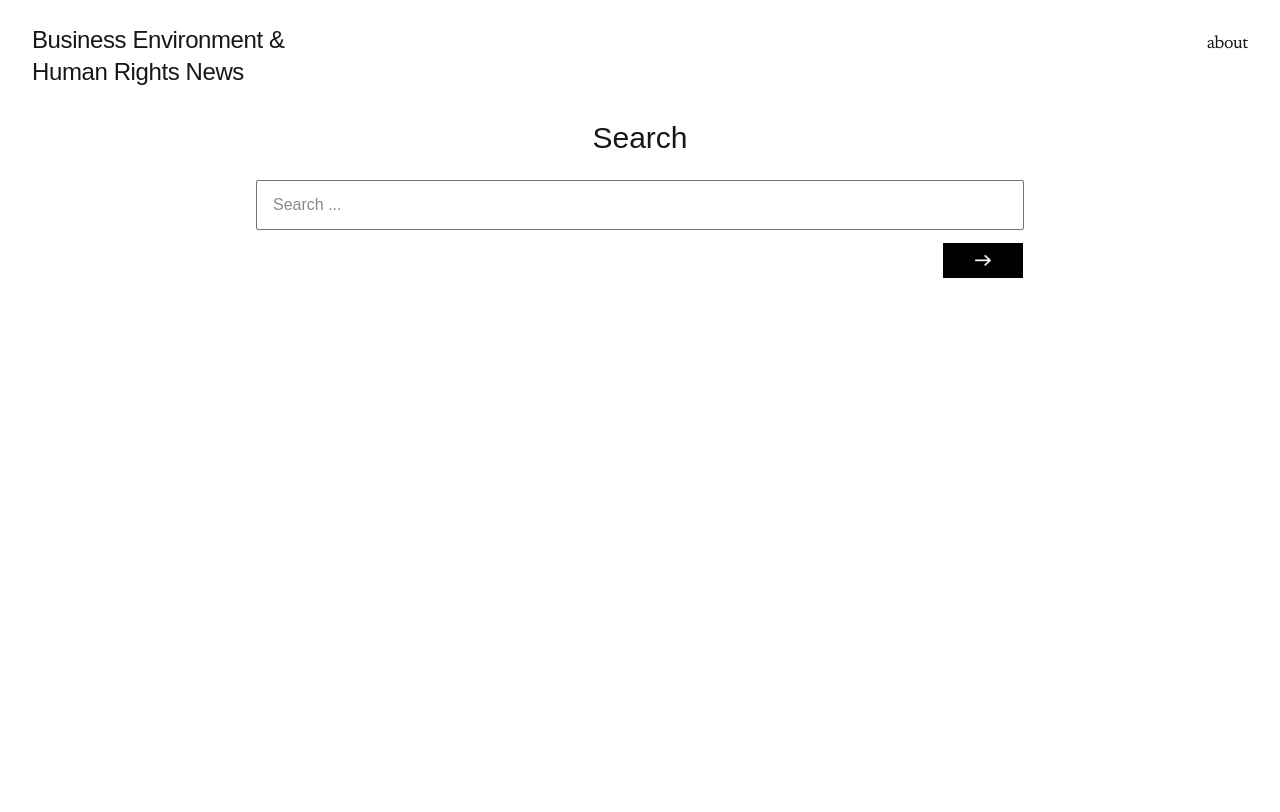
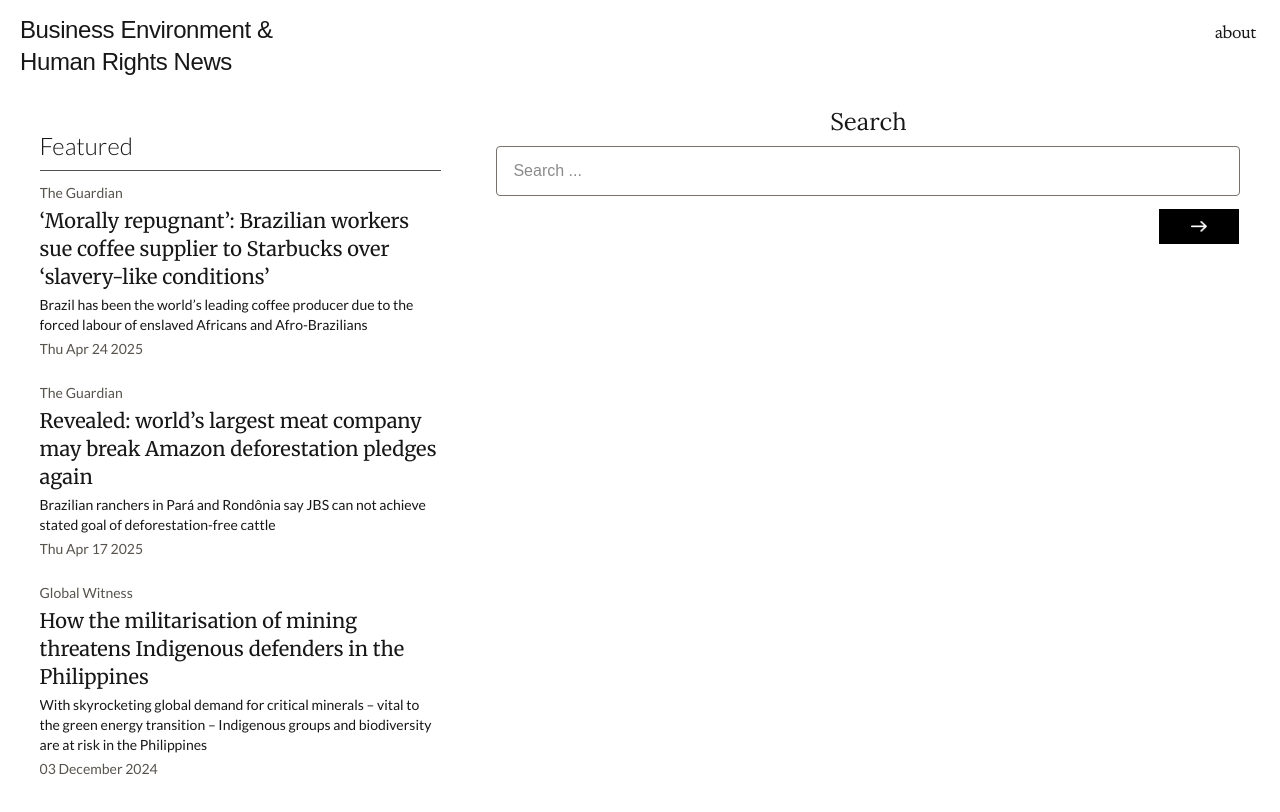
Before and after one commit to mattphillips-one/behr-news-app, a Next.js app: page / in a window 1280 px wide. Shown: the top 812 px of the page. Built offline with nearby package versions, Linux system fonts and the light colour scheme; a web font is replaced by a local one.

Commit message:
Added featured section

```diff
--- a/src/app/about/page.tsx
+++ b/src/app/about/page.tsx
@@ -2,13 +2,13 @@ import { fonts } from '@/app/components/ui/fonts';
 
 export default function AboutPage() {
   return (
-    <section className='flex flex-col items-center gap-6 px-4'>
+    <section className='flex flex-col items-center gap-6 px-4 mt-6 md:mt-0'>
       <h1 className={`${fonts.ovo} text-3xl`}>About this project</h1>
       <p className={`${fonts.stix} max-w-3xl text-lg/7 text-justify`}>
         Business Environment & Human Rights News is an issue-focused search engine that hopes to
         increase the visibility of environmental and human rights reporting.
         This project is still in beta and continues to be updated to source the best and
-        most relevant journalism of some of humanity's worst crimes.
+        most relevant journalism for some of humanity's worst crimes.
       </p>
       <p className={`${fonts.ovo} justify-self-end mt-20`}>
         This project was created by <a className='text-blue-600'
--- /dev/null
+++ b/src/app/components/FeaturedList.tsx
@@ -0,0 +1,44 @@
+import { NewsItem } from "../types/types";
+import Card from "./ui/Card";
+import { fonts } from "./ui/fonts";
+
+export default function FeaturedList() {
+
+  // Fetch from database?
+  const featuredItems: NewsItem[] = [
+    {
+    pubId: 'The Guardian',
+    title: '‘Morally repugnant’: Brazilian workers sue coffee supplier to Starbucks over ‘slavery-like conditions’',
+    url: 'https://www.theguardian.com/world/2025/apr/24/starbucks-brazil-coffee-forced-labour',
+    description: 'Brazil has been the world’s leading coffee producer due to the forced labour of enslaved Africans and Afro-Brazilians',
+    pubDate: 'Thu Apr 24 2025'
+    },
+    {
+      pubId: "The Guardian",
+      title: "Revealed: world’s largest meat company may break Amazon deforestation pledges again",
+      url: "https://www.theguardian.com/environment/2025/apr/17/revealed-worlds-largest-meat-company-jbs-may-break-amazon-deforestation-pledges-again",
+      description: "Brazilian ranchers in Pará and Rondônia say JBS can not achieve stated goal of deforestation-free cattle",
+      pubDate: "Thu Apr 17 2025"
+    },
+    {
+      pubId: 'Global Witness',
+      title: 'How the militarisation of mining threatens Indigenous defenders in the Philippines',
+      description: 'With skyrocketing global demand for critical minerals – vital to the green energy transition – Indigenous groups and biodiversity are at risk in the Philippines',
+      url: 'https://globalwitness.org/en/campaigns/land-and-environmental-defenders/how-the-militarisation-of-mining-threatens-indigenous-defenders-in-the-philippines/',
+      pubDate: '03 December 2024'
+    }
+  ];
+
+  return (
+    <section className='flex snap-x snap-mandatory overflow-x-scroll md:flex-col gap-6'>
+      {featuredItems.map((newsItem: NewsItem, i: number) => {
+        return (
+          <div className="snap-center min-w-xs"
+            key={i}>
+            <Card item={newsItem}/>
+          </div>
+        );
+      })}
+    </section>
+  );
+}
--- a/src/app/components/CardList.tsx
+++ b/src/app/components/SearchResults.tsx
@@ -1,5 +1,6 @@
-import Card from '@/app/components/ui/Card';
 import { NewsItem } from '@/app/types/types';
+import CardList from '@/app/components/ui/CardList';
+import Card from './ui/Card';
 
 
 /*
@@ -7,15 +8,20 @@ import { NewsItem } from '@/app/types/types';
   - Creative Card display
 */
 
-export default async function CardList({ query }: { query: string }) {
+export default async function SearchResults({ query, log }: { query: string, log: boolean }) {
   const port = 'https://behr-api.onrender.com';
   const response = await fetch(`${port}/search?query=${query}`);
   const { results } = await response.json();
+  const newsItems = results ?? [];
+
+  if (log) {
+    console.log(results);
+  }
 
   return (
-    <section className='max-w-3xl self-center'>
-      <ul className='flex flex-col gap-6 md:mr-[10%]'>
-        {results?.map((newsItem: NewsItem, i: number) => {
+    <section className=''>
+      <ul className={`flex flex-col gap-6`}>
+        {newsItems.map((newsItem: NewsItem, i: number) => {
           return (
             <li key={i}>
               <Card item={newsItem}/>
--- a/src/app/components/nav.tsx
+++ b/src/app/components/nav.tsx
@@ -23,13 +23,13 @@ export function Navbar() {
   }
 
   return (
-    <aside className="tracking-tight flex justify-between mb-10 md:mb-5">
-      <div className="px-2 w-full lg:sticky lg:top-20">
+    <aside className="tracking-tight flex justify-between mb-5">
+      <div className="w-full lg:sticky lg:top-20">
         <nav
           className="flex flex-row items-baseline justify-between relative px-0 pb-0 fade md:overflow-auto scroll-pr-6 md:relative"
           id="nav"
         >
-          <a href='/' className={`${fonts.ovo} max-w-[50%] lg:max-w-xs text-xl lg:text-2xl m-3`}>Business Environment & Human Rights News</a>
+          <a href='/' className={`${fonts.ovo} max-w-[50%] lg:max-w-xs text-xl lg:text-2xl`}>Business Environment & Human Rights News</a>
           <div className="flex flex-row space-x-0">
             <Link
               key={'/search'}
@@ -41,7 +41,7 @@ export function Navbar() {
             <Link
               key={'/about'}
               href={'/about'}
-              className={`${fonts.newsreader} text-lg hover:text-neutral-800 hover:underline dark:hover:text-neutral-200 flex align-middle relative py-1 px-2 m-1`}
+              className={`${fonts.newsreader} text-lg hover:text-neutral-800 hover:underline dark:hover:text-neutral-200 flex align-middle relative py-1 ml-2 m-1`}
             >
               about
             </Link>
--- a/src/app/components/search.tsx
+++ b/src/app/components/search.tsx
@@ -29,9 +29,9 @@ export default function Search({ placeholder }: {placeholder: string}) {
   return (
     <div className='flex flex-col w-full'>
       <form onSubmit={handleSearch}
-      className='flex flex-col w-full max-w-3xl self-center gap-3'>
+      className='flex flex-col w-full self-center gap-3'>
         <input
-          className='w-full p-4 py-3 outline-none border-[0.5px] border-stone-500 rounded-xs focus:border-stone-800 focus:ring-1 focus:ring-stone-200
+          className='w-full p-4 py-3 outline-none border-[0.5px] border-stone-500 rounded-sm focus:border-stone-800 focus:ring-1 focus:ring-stone-200
             dark:border-stone-100'
           placeholder={placeholder}
           onChange={(e) => setQuery(e.target.value)}
--- a/src/app/components/ui/Card.tsx
+++ b/src/app/components/ui/Card.tsx
@@ -9,16 +9,16 @@ export default function Card({ item }: {item: NewsItem}) {
       target='_blank'
     >
       <div>
-        <p className={`text-sm text-stone-600 dark:invert`}>{item.pubId}</p>
+        <p className={`${fonts.lato} text-sm md:text-md text-stone-600 dark:invert`}>{item.pubId}</p>
       </div>
       <div>
-        <h2 className={`${fonts.merriweather} text-xl font-bold group-hover:underline decoration-1`}>{item.title}</h2>
+        <h2 className={`${fonts.merriweather} text-md md:text-xl group-hover:underline decoration-1`}>{item.title}</h2>
       </div>
       <div>
-        <p className={`${fonts.inter}`}>{item.description}</p>
+        <p className={`${fonts.lato} text-sm md:text-md`}>{item.description}</p>
       </div>
       <div>
-        <p className='text-sm font-light text-stone-600 dark:invert'>{item.pubDate}</p>
+        <p className={`${fonts.lato} text-sm md:text-md text-stone-600 dark:invert`}>{item.pubDate}</p>
       </div>
     </a>
   );
--- a/src/app/layout.tsx
+++ b/src/app/layout.tsx
@@ -29,7 +29,7 @@ export default function RootLayout({
       <body
         className={`${geistSans.variable} ${geistMono.variable} antialiased`}
       >
-        <main className='flex min-h-screen flex-col m-3 mb-10'>
+        <main className='flex min-h-screen flex-col m-3 px-2 mb-10'>
           <Navbar />
           {children}
         </main>
--- a/src/app/page.tsx
+++ b/src/app/page.tsx
@@ -1,9 +1,9 @@
-import Image from "next/image";
 import Search from '@/app/components/search';
-import CardList from '@/app/components/CardList';
+import SearchResults from '@/app/components/SearchResults';
 import { fonts } from '@/app/components/ui/fonts';
 import { Suspense } from "react";
 import Loading from '@/app/components/ui/load-dots';
+import FeaturedList from "./components/FeaturedList";
 
 /*
   TODO:
@@ -18,20 +18,40 @@ export default async function Home(props: {searchParams?: Promise<{query?: strin
 
   return (
     <section className=''>
-      <div className='text-center'>
+      { /*
+      <div className='text-center mb-4'>
         <h1 className={`${fonts.radley} text-3xl font-light`}>Search</h1>
       </div>
-      <div className='flex flex-col items-center m-6'>
+      */}
+
+      <div className='flex flex-col md:flex-row justify-evenly'>
+        <div className="flex flex-col md:w-1/3 pr-3 lg:mt-6">
+          <h1 className={`${fonts.lato} font-light text-2xl border-b-1 border-neutral-600 py-2`}>
+            Featured
+          </h1>
+          <div className='flex flex-row py-3 overflow-x-scroll'>
+            <FeaturedList />
+          </div>
+
+        </div>
+
+
+        <div className='flex flex-col md:w-2/3 max-w-3xl md:pl-6'>
+          <h1 className={`${fonts.lora} text-2xl font-light self-center py-2`}>Search</h1>
+          <div className=''>
             <Search placeholder="Search ..." />
           </div>
-      <div className='flex flex-col px-6'>
+          <div className=''>
             {(query !== '') ?
               <Suspense key={query} fallback={<Loading />}>
-            <CardList query={query} />
+                <SearchResults query={query} log={true} />
               </Suspense>
               : null
             }
           </div>
+        </div>
+      </div>
+
       <div>
         {/* Pagination ???? */}
       </div>
```
Lines whose indentation alone changed are shown as unchanged.
